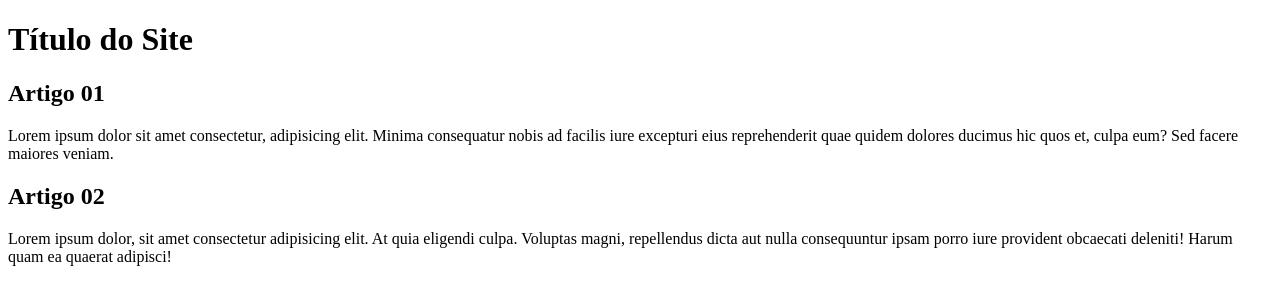
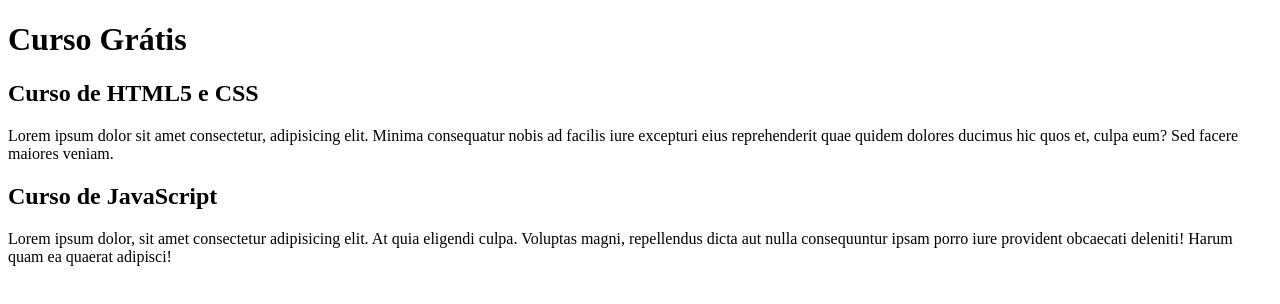
Before and after one commit to JussierAlves/projeto-site, a plain HTML site: page index.html in a window 1280 px wide. Drawn offline with Linux system fonts and the light colour scheme.

Commit message:
update content

```diff
--- a/index.html
+++ b/index.html
@@ -7,14 +7,14 @@
 </head>
 <body>
     <header>
-        <h1>Título do Site</h1>
+        <h1>Curso Grátis</h1>
     </header>
     <article>
-        <h2>Artigo 01</h2>
+        <h2>Curso de HTML5 e CSS</h2>
         <p>Lorem ipsum dolor sit amet consectetur, adipisicing elit. Minima consequatur nobis ad facilis iure excepturi eius reprehenderit quae quidem dolores ducimus hic quos et, culpa eum? Sed facere maiores veniam.  </p>
     </article>
     <article>
-        <h2>Artigo 02</h2>
+        <h2>Curso de JavaScript</h2>
         <p>Lorem ipsum dolor, sit amet consectetur adipisicing elit. At quia eligendi culpa. Voluptas magni, repellendus dicta aut nulla consequuntur ipsam porro iure provident obcaecati deleniti! Harum quam ea quaerat adipisci!</p>
     </article>
 
```
